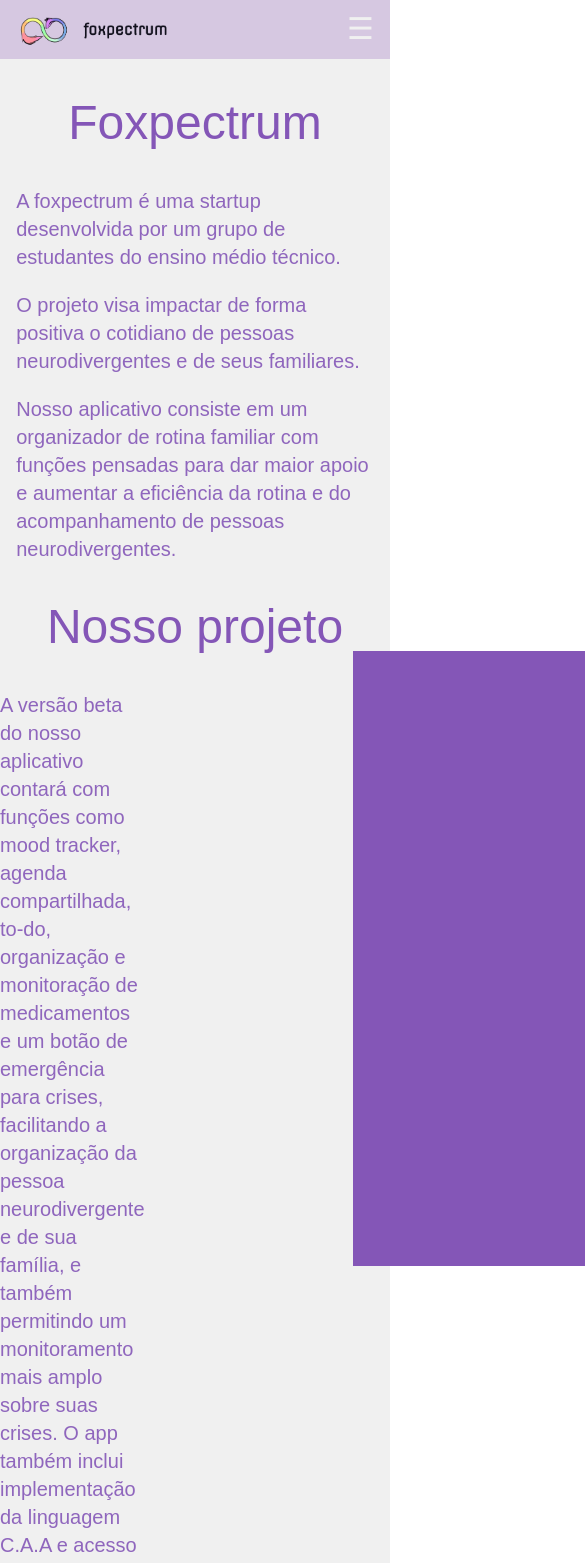
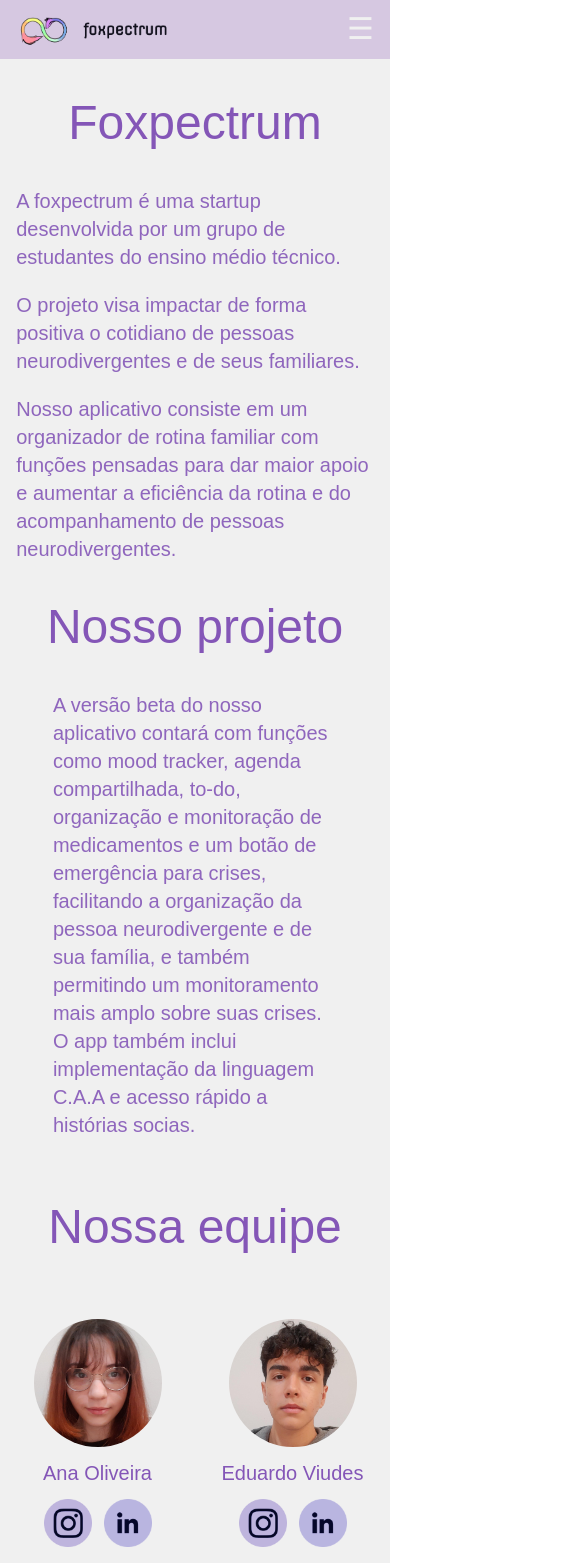
Before and after one commit to viudess/fox-site, a React (Vite) app: page / in a window 390 px wide. Shown: the top 1563 px of the page, 585 px wide, since content can reach past the window. Built offline with nearby package versions, Linux system fonts and the light colour scheme; a web font is replaced by a local one.

Commit message:
responsividade

```diff
--- a/src/pages/Projeto.jsx
+++ b/src/pages/Projeto.jsx
@@ -9,16 +9,16 @@ export default function Projeto() {
                     <h1 className="md:text-6xl text-5xl md:w-full w-11/12 text-center">Nosso projeto</h1>
                 </div>
             </div>
-            <div className="flex flex-row">
-                <div className="flex justify-center space-x-52">
-                    <div className="md:text-[30px] md:mt-16 md:w-4/12 text-start mt-10 text-xl w-11/12 md:leading-tight space-y-5 text-tpg/90">
+            <div className="flex flex-row mx-10">
+                <div className="flex justify-center space-x-48">
+                    <div className="lg:text-[30px] lg:mt-16 lg:w-4/12 text-start mt-10 text-xl w-11/12 lg:leading-tight space-y-5 text-tpg/90">
                         <p>
 
                             A versão beta do nosso aplicativo contará com funções como mood tracker, agenda compartilhada, to-do, organização e monitoração de medicamentos e um botão de emergência para crises, facilitando a organização da pessoa neurodivergente e de sua família, e também permitindo um monitoramento mais amplo sobre suas crises. O app também inclui implementação da linguagem C.A.A e acesso rápido a histórias socias.
 
                         </p>
                     </div>
-                    <div className="md:flex md:items-center">
+                    <div className="hidden lg:flex lg:items-center">
                         <Carrossel />
                     </div>
                 </div>
```
